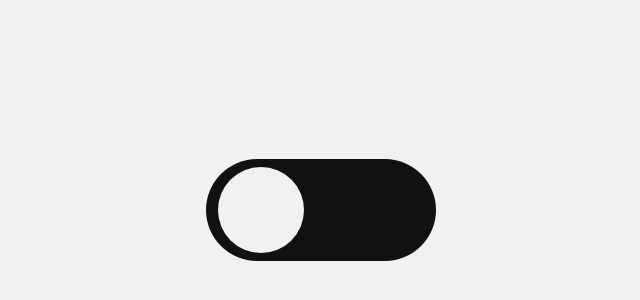
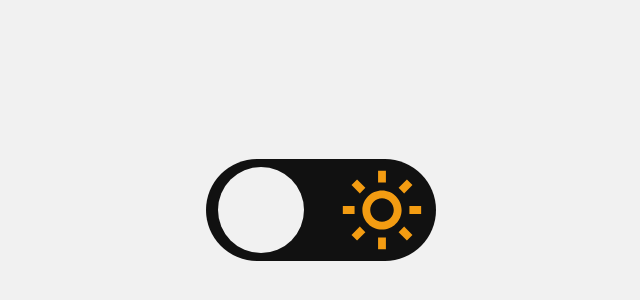
Before and after one commit to matheusgondra/ThemeSwitcher, a plain HTML site: page index.html in a window 1280 px wide. Shown: the part 190-490 px from the top of the page, without its empty margins (319-959 px from the left). Drawn offline with Linux system fonts and the light colour scheme.

Commit message:
Adicionando icone do Sol ao botão

```diff
--- a/index.html
+++ b/index.html
@@ -12,7 +12,9 @@
    <body>
       <div id="toggleButton">
          <input id="toggle" class="toggle" type="checkbox">
-         <label for="toggle"></label>
+         <label for="toggle">
+            <img class="icon" src="./assets/sun.svg" alt="icone de Sol">
+         </label>
       </div>
    </body>
 
--- a/styles/style.css
+++ b/styles/style.css
@@ -43,3 +43,11 @@ body {
 	top: 8px;
 	left: 12px;
 }
+
+.icon {
+	width: 94px;
+	height: 94px;
+	position: relative;
+	bottom: calc(94px - 12px);
+	left: calc(100% - 7px - 94px);
+}
```
